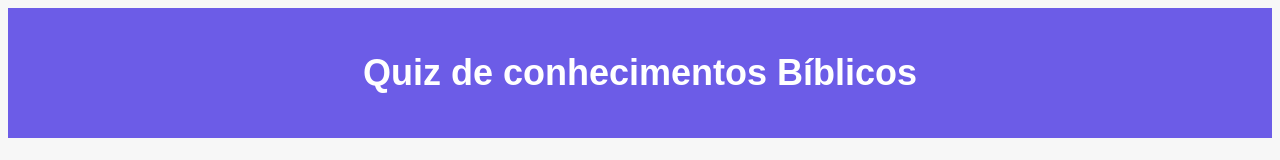
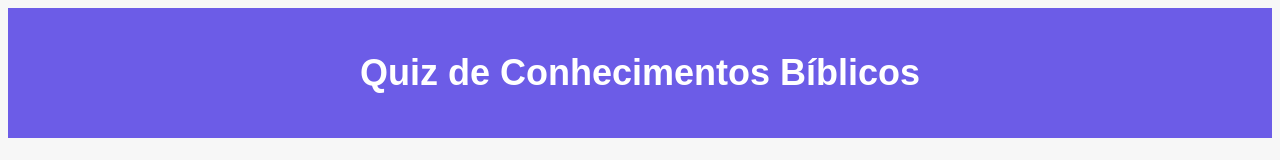
Before and after one commit to iamrmarques/Projeto-Quiz-Biblico, a plain HTML site: page index.html in a window 1280 px wide. Shown: the top 160 px of the page. Drawn offline with Linux system fonts and the light colour scheme.

Commit message:
alterei a palavra conhecimento.

```diff
--- a/index.html
+++ b/index.html
@@ -9,7 +9,7 @@
 <body>
 
     <header id="title">
-        <h1>Quiz de conhecimentos Bíblicos</h1>
+        <h1>Quiz de Conhecimentos Bíblicos</h1>
     </header>
 
     <main>
```
